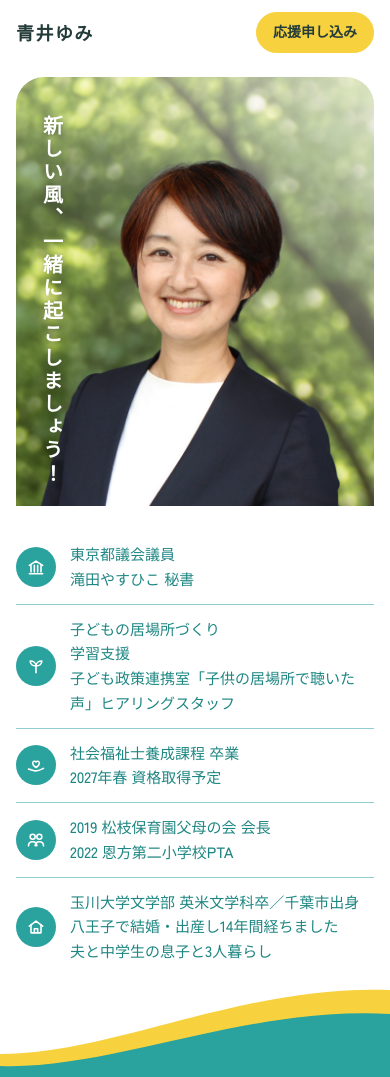
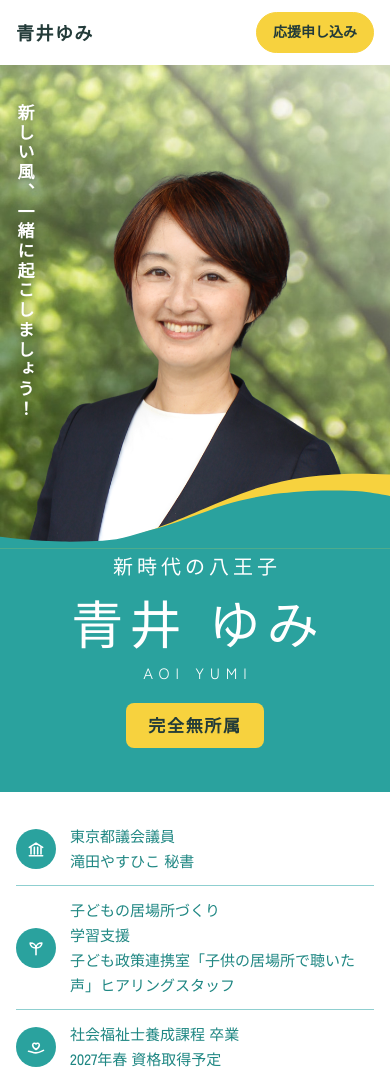
Before and after one commit to aoiyumi802/aoiyumi802.github.io, a plain HTML site: page index.html in a window 390 px wide. Shown: the top 1077 px of the page. Drawn offline with Linux system fonts and the light colour scheme; a web font is replaced by a local one.

Commit message:
トップをチラシの表紙に合わせる（木漏れ日を全面に、波のカーブを表紙と同じ形に、スマホは写真と波をセットに）

```diff
--- a/index.html
+++ b/index.html
@@ -77,38 +77,32 @@
   .btn:focus-visible, .brand:focus-visible { outline: 3px solid var(--teal); outline-offset: 3px; }
 
   /* ---- 1. 写真と名前 ---- */
-  .hero { position: relative; }
+  /* チラシの表紙に合わせ、木漏れ日を画面いっぱいに敷き、右側は白くかすませて経歴を読みやすくする。名前の帯は写真の下に重ねる */
+  .hero { position: relative; isolation: isolate; }
+  .hero::before {
+    content: ""; position: absolute; inset: 0; z-index: -1;
+    background:
+      linear-gradient(90deg, rgba(255,255,255,0) 0%, rgba(255,255,255,0) 36%, rgba(255,255,255,.78) 60%, rgba(255,255,255,.92) 100%),
+      url("img/forest.jpg") left top / cover no-repeat;
+  }
   .hero-grid {
     display: grid;
-    grid-template-columns: minmax(0, 1fr) minmax(0, 1fr);
+    grid-template-columns: minmax(0, 1.15fr) minmax(0, 1fr);
     gap: 40px;
-    align-items: center;
-    padding-block: 12px 0;
+    align-items: end;
+    padding-block: 28px 0;
   }
-  .hero-photo {
-    position: relative; max-width: 500px; justify-self: end; width: 100%;
-    /* 木漏れ日の背景は人物の形の白い抜けより上の部分だけを切り出して広げ、写真の後ろに敷く */
-    aspect-ratio: 5 / 6;
-    border-radius: 28px 28px 0 0; overflow: hidden; isolation: isolate;
-  }
-  .hero-photo::before {
-    content: ""; position: absolute; inset: -12px; z-index: -1;
-    background: url("img/forest.jpg") 0% top / cover no-repeat;
-    filter: blur(1px);
-  }
-  .hero-photo img {
-    position: absolute; top: 4%; left: -24%;
-    width: 150%; max-width: none;
-    aspect-ratio: 1100 / 980;
-  }
+  /* 顔写真の画像は左右と上に余白が多いので、枠より大きく置いて人物を大きく見せる（下は名前の帯に隠れる） */
+  .hero-photo { position: relative; max-width: 450px; justify-self: end; width: 100%; aspect-ratio: 5 / 6; overflow: hidden; }
+  .hero-photo img { position: absolute; top: 4%; left: -24%; width: 150%; max-width: none; }
   .catch {
-    position: absolute; top: 9%; left: 6%; z-index: 1; margin: 0;
+    position: absolute; top: 5%; left: 3%; z-index: 1; margin: 0;
     writing-mode: vertical-rl;
-    font-family: var(--display); font-weight: 700; font-size: clamp(20px, 2.6vw, 28px);
-    line-height: 1.4; letter-spacing: .16em; color: #FFFFFF;
+    font-family: var(--display); font-weight: 700; font-size: clamp(17px, 2.2vw, 25px);
+    line-height: 1.4; letter-spacing: .16em; color: #FFFFFF; white-space: nowrap;
     text-shadow: 0 1px 6px rgba(40, 60, 30, .45);
   }
-  .career { list-style: none; margin: 0; padding: 0; display: grid; max-width: 440px; }
+  .career { list-style: none; margin: 0 0 19vw; padding: 0; display: grid; max-width: 440px; align-self: center; }
   .career li {
     display: grid; grid-template-columns: 40px 1fr; gap: 14px; align-items: center;
     padding-block: 12px; border-bottom: 1px solid var(--teal-line);
@@ -118,13 +112,14 @@
   .dot { width: 40px; height: 40px; border-radius: 50%; background: var(--teal); display: grid; place-items: center; }
   .dot svg { width: 20px; height: 20px; fill: none; stroke: var(--on-teal); stroke-width: 1.9; stroke-linecap: round; stroke-linejoin: round; }
 
-  .band { position: relative; margin-top: -60px; }
-  .wave { display: block; width: 100%; height: 90px; }
+  /* 波はチラシ表紙の形をそのまま写したもの（青緑の帯と黄色の線）。幅に合わせて高さも伸び縮みさせ、カーブの形を保つ */
+  .band { position: relative; z-index: 1; margin-top: -20.2vw; }
+  .wave { display: block; width: 100%; height: 20.2vw; }
   .wave .y { fill: var(--yellow); }
   .wave .t { fill: var(--teal); }
   .band-body {
     background: var(--teal); color: var(--on-teal); text-align: center;
-    padding-block: 0 44px; margin-top: -1px;
+    padding-block: 0 44px; margin-top: -2px;
     display: grid; justify-items: center; gap: 6px;
   }
   .tagline { font-family: var(--name); font-weight: 500; font-size: 20px; letter-spacing: .2em; padding-left: .2em; }
@@ -221,11 +216,13 @@
     .step:nth-child(2n)::before { right: 0; }
   }
   @media (max-width: 680px) {
-    .hero-grid { grid-template-columns: 1fr; gap: 24px; }
-    .hero-photo { justify-self: center; }
-    .career { order: 2; max-width: none; }
-    .band { margin-top: 0; }
-    .hero-grid { padding-bottom: 8px; }
+    /* スマホ：写真 → 名前の帯 → 経歴 の順。木漏れ日は写真の後ろだけ */
+    .hero { display: flex; flex-direction: column; }
+    .hero::before { bottom: auto; height: min(130vw, 600px); background: url("img/forest.jpg") left top / cover no-repeat; }
+    .hero-grid { display: contents; }
+    .hero-photo { order: 1; justify-self: auto; margin: 16px auto 0; max-width: 460px; }
+    .band { order: 2; }
+    .career { order: 3; max-width: none; margin: 0; padding: 20px max(16px, env(safe-area-inset-left, 0px)) 8px; }
     .road { grid-template-columns: 1fr; gap: 36px; }
     .step::before { right: 0 !important; }
     .snap img { max-width: 360px; }
@@ -237,9 +234,6 @@
     .duo { grid-template-columns: 1fr; justify-items: center; }
     .bubble { margin-bottom: 0; order: -1; border-radius: 40px; }
     .topbar .btn.ig { display: none; }
-  }
-  @media (max-width: 680px) {
-    .hero-grid > .career { order: 2; }
   }
 </style>
 </head>
@@ -286,9 +280,9 @@
       </ul>
     </div>
     <div class="band">
-      <svg class="wave" viewBox="0 0 1440 90" preserveAspectRatio="none" aria-hidden="true">
-        <path class="y" d="M0 70 C 420 70, 900 0, 1440 6 L1440 90 L0 90 Z"/>
-        <path class="t" d="M0 82 C 420 86, 900 22, 1440 30 L1440 90 L0 90 Z"/>
+      <svg class="wave" viewBox="0 0 1140 230" preserveAspectRatio="none" aria-hidden="true">
+        <path class="y" d="M0 222 L300 215 C640 140, 700 -10, 1140 13 L1140 230 L0 230 Z"/>
+        <path class="t" d="M0 195 C17 197, 70 203, 100 205 C130 207, 153 208, 180 209 C207 210, 233 209, 260 208 C287 207, 313 206, 340 202 C367 198, 393 188, 420 181 C447 174, 473 167, 500 158 C527 149, 553 138, 580 129 C607 120, 633 109, 660 101 C687 93, 713 86, 740 81 C767 76, 793 71, 820 68 C847 65, 873 62, 900 61 C927 60, 953 60, 980 60 C1007 60, 1033 60, 1060 63 C1087 66, 1127 74, 1140 76 L1140 230 L0 230 Z"/>
       </svg>
       <div class="band-body">
         <span class="tagline">新時代の八王子</span>
```
